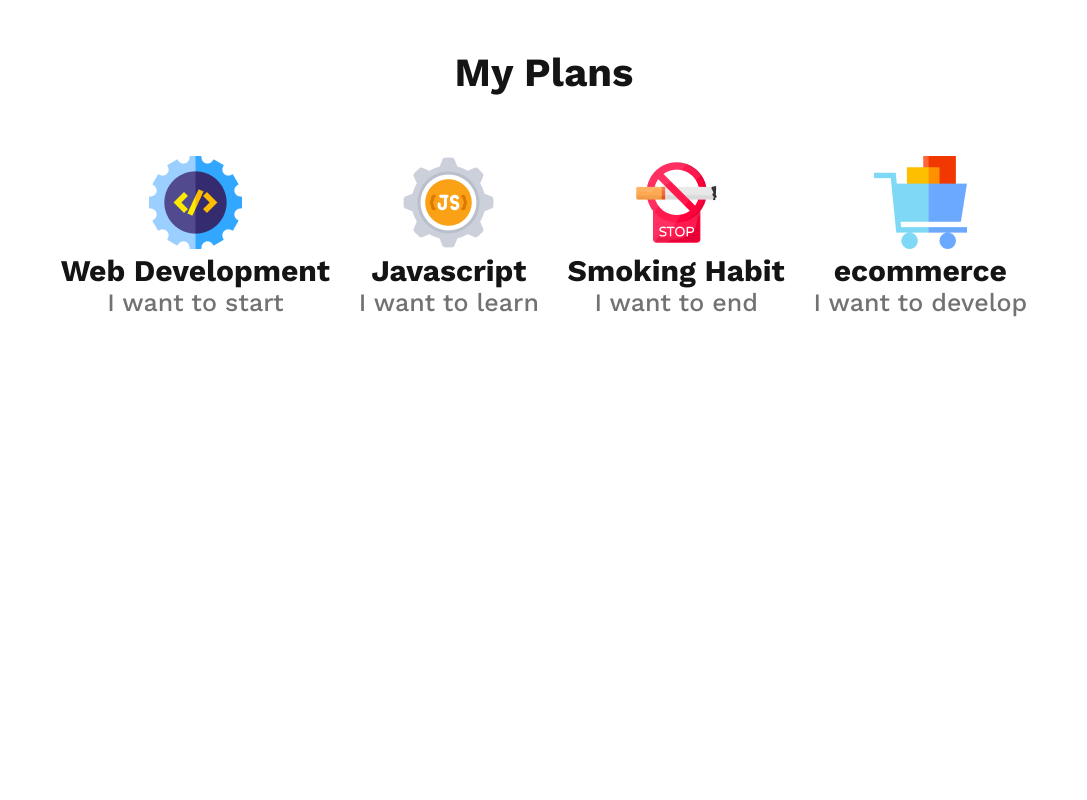
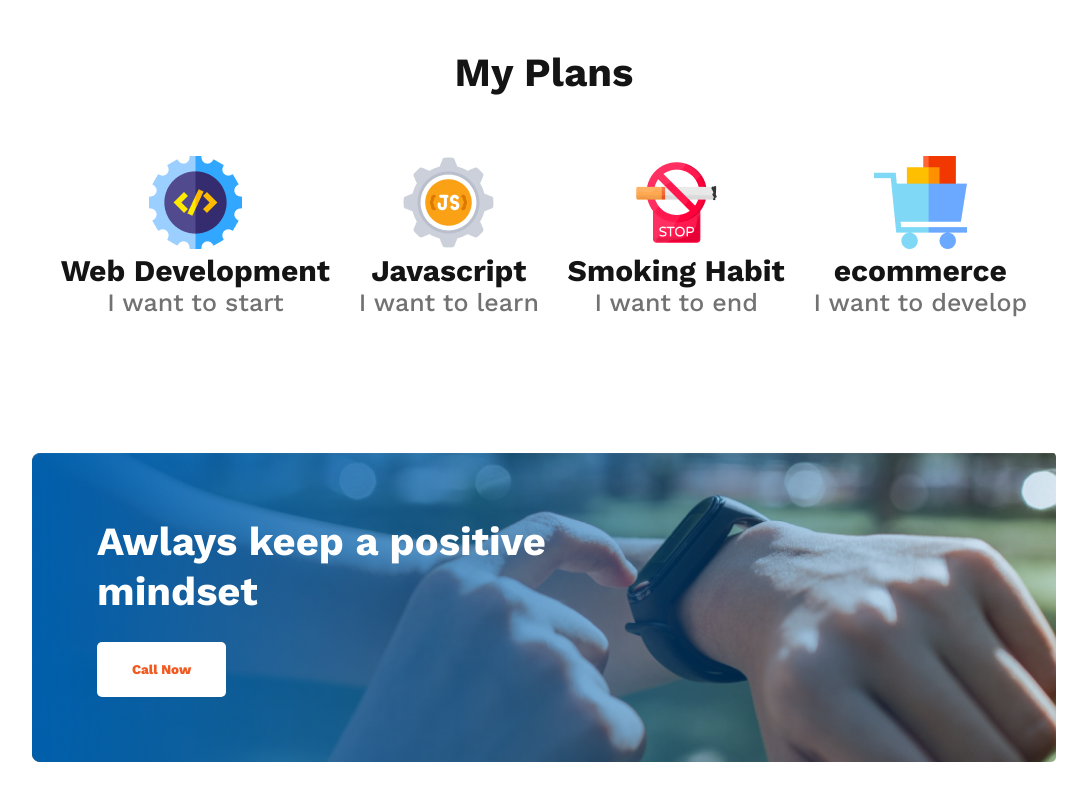
Before and after one commit to Rayhan-Rony/new-year-new, a plain HTML site: page index.html in a window 1280 px wide. Shown: the part 1759-2559 px from the top of the page, without its empty margins (96-1183 px from the left). Before the commit the page ends 2076 px from the top, so only its background shows below. Drawn offline with nearby package versions, Linux system fonts and the light colour scheme.

Commit message:
added mindset section

```diff
--- a/index.html
+++ b/index.html
@@ -94,8 +94,15 @@
             </div>
 
         </section>
+        <section class="mindset-section">
+            <div class="mindset-content">
+                <h3 class="mindset-title">Awlays keep a positive <br> mindset</h3>
+                <button class="mindset-btn">Call Now</button>
+            </div>
+
+        </section>
     </main>
-    <footer>
+    <footer style="margin-top: 250px;">
 
     </footer>
 
--- a/styles/styles.css
+++ b/styles/styles.css
@@ -121,3 +121,38 @@ ul>li>i {
     text-align: center;
     color: #737272;
 }
+
+/* mindset section styles  */
+.mindset-section {
+
+    background-image: url("../images/watch.png");
+    background-repeat: no-repeat;
+    background-size: cover;
+    margin-top: 135px;
+    border-radius: 5px;
+
+}
+
+.mindset-content {
+    background-image: url("../images/gradient1.png");
+    background-repeat: no-repeat;
+    background-size: cover;
+    border-radius: 5px;
+    padding: 65px;
+}
+
+.mindset-title {
+    font-size: 40px;
+    color: #FFFFFF;
+    line-height: 50px;
+}
+
+.mindset-btn {
+    background: white;
+    color: #F15B22;
+    padding: 20px 35px;
+    border: none;
+    border-radius: 5px;
+    font-weight: 800;
+    margin-top: 25px;
+}
```
